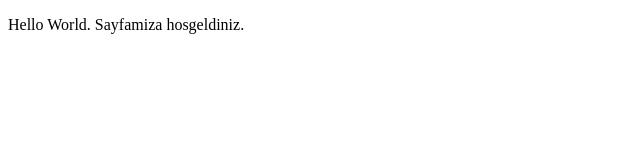
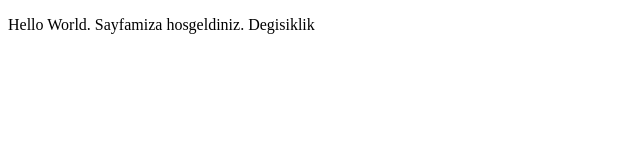
Before and after one commit to Wtell64/deneme, a plain HTML site: page index.html in a window 1280 px wide. Shown: the whole page, without its empty margins (0-640 px from the left). Drawn offline with Linux system fonts and the light colour scheme.

Commit message:
Bu benim commitim

```diff
--- a/index.html
+++ b/index.html
@@ -9,7 +9,7 @@
 
 <body>
     <p>
-        Hello World. Sayfamiza hosgeldiniz.
+        Hello World. Sayfamiza hosgeldiniz. Degisiklik
     </p>
 </body>
 
```
